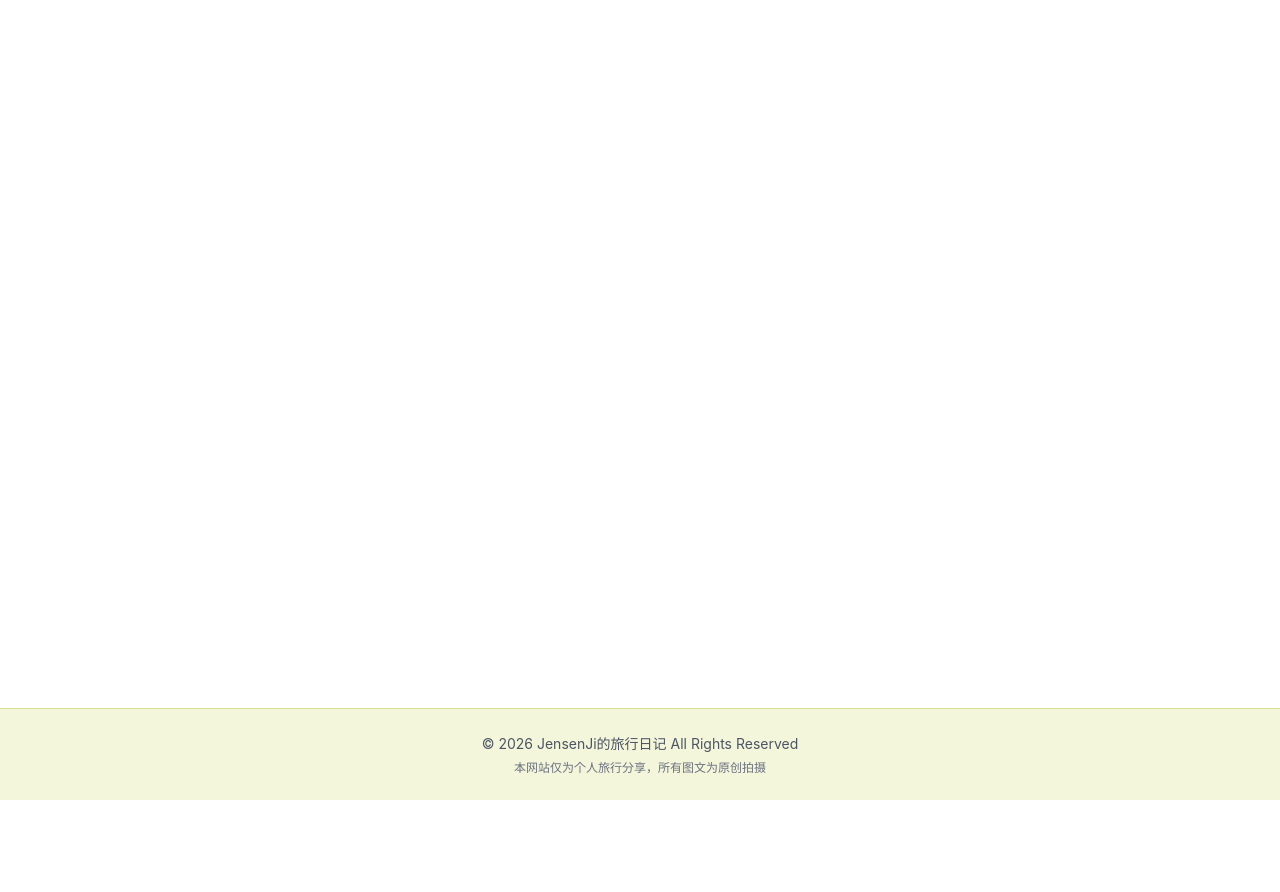
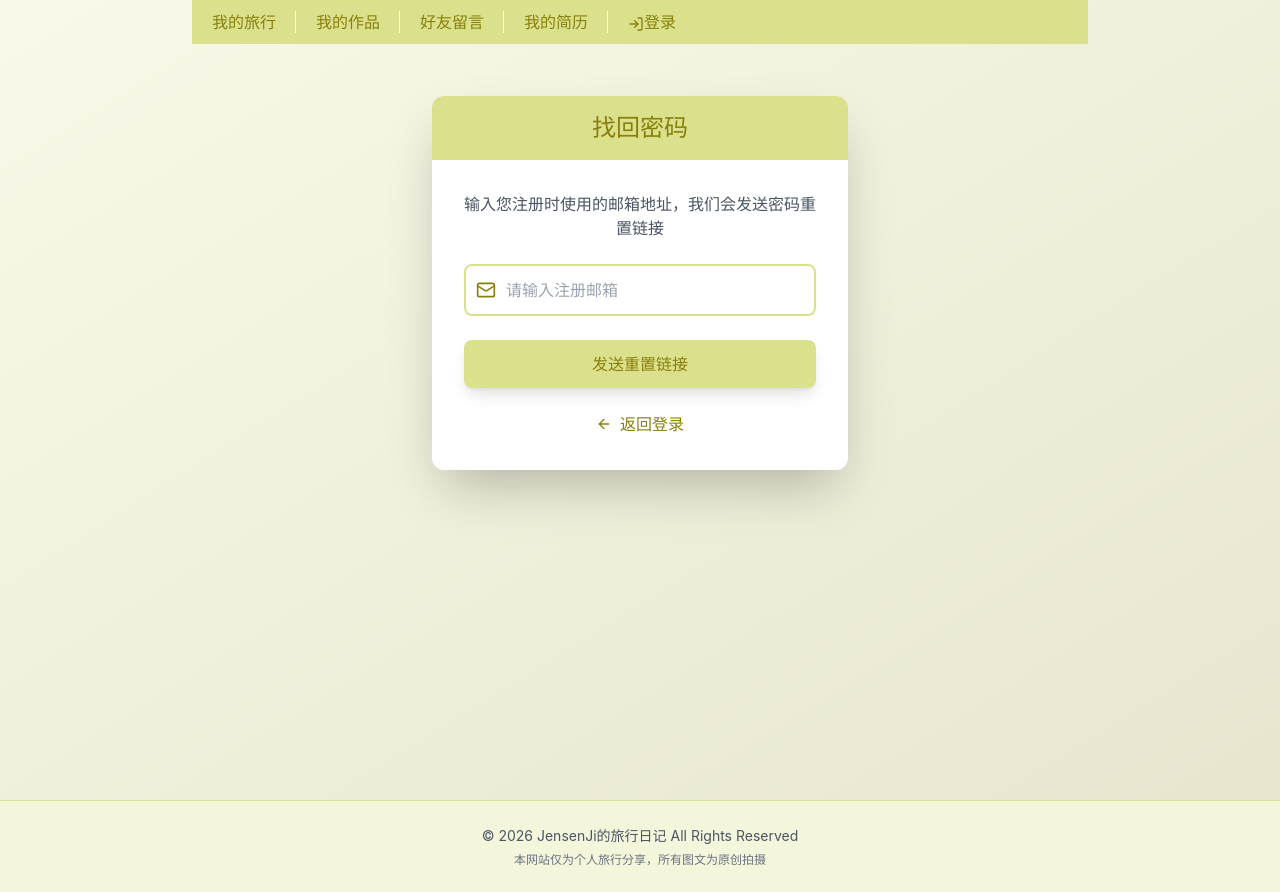
Before and after one commit to JensenJi/travel-diary, a React (Vite) app: page /forgot-password in a window 1280 px wide. Before the commit the page ends 800 px from the top, so only its background shows below. Built offline with nearby package versions, Linux system fonts and the light colour scheme; no server answers.

Commit message:
添加忘记密码功能

```diff
--- a/src/App.tsx
+++ b/src/App.tsx
@@ -5,6 +5,7 @@ import Works from "@/pages/Works";
 import Message from "@/pages/Message";
 import SiteMap from "@/pages/SiteMap";
 import Login from "@/pages/Login";
+import ForgotPassword from "@/pages/ForgotPassword";
 import Admin from "@/pages/Admin";
 import Footer from "@/components/Footer";
 import { AuthProvider } from "@/context/AuthContext";
@@ -23,6 +24,7 @@ export default function App() {
               <Route path="/message" element={<Message />} />
               <Route path="/sitemap" element={<SiteMap />} />
               <Route path="/login" element={<Login />} />
+              <Route path="/forgot-password" element={<ForgotPassword />} />
               <Route path="/admin" element={<Admin />} />
             </Routes>
           </main>
--- /dev/null
+++ b/src/pages/ForgotPassword.tsx
@@ -0,0 +1,132 @@
+import Navbar from "@/components/Navbar";
+import { Mail, AlertCircle, CheckCircle, ArrowLeft } from "lucide-react";
+import { useState } from "react";
+import { Link } from "react-router-dom";
+import { useAuth } from "@/context/AuthContext";
+
+export default function ForgotPassword() {
+  const [email, setEmail] = useState("");
+  const [error, setError] = useState("");
+  const [loading, setLoading] = useState(false);
+  const [success, setSuccess] = useState(false);
+  const { forgotPassword } = useAuth();
+
+  const handleSubmit = async (e: React.FormEvent) => {
+    e.preventDefault();
+    setError("");
+    setLoading(true);
+
+    try {
+      await forgotPassword(email);
+      setSuccess(true);
+    } catch (err: any) {
+      // Firebase错误处理
+      if (err.code === "auth/user-not-found") {
+        setError("该邮箱尚未注册");
+      } else if (err.code === "auth/invalid-email") {
+        setError("邮箱格式不正确");
+      } else {
+        setError(err.message || "发送失败，请重试");
+      }
+    } finally {
+      setLoading(false);
+    }
+  };
+
+  return (
+    <div className="min-h-screen bg-gradient-to-br from-[#dbe08c]/20 to-[#89800c]/20">
+      <Navbar />
+      <div className="pt-16">
+        <div className="max-w-md mx-auto mt-8 mb-8 px-4">
+          <div className="bg-white rounded-xl shadow-2xl overflow-hidden">
+            <div className="bg-[#dbe08c] p-4">
+              <h2 className="text-2xl font-bold text-center text-[#89800c]">
+                找回密码
+              </h2>
+            </div>
+
+            {error && (
+              <div className="bg-red-50 border border-red-200 px-4 py-3 mx-6 mt-4 rounded-lg flex items-center gap-2">
+                <AlertCircle className="w-5 h-5 text-red-500" />
+                <span className="text-red-600">{error}</span>
+              </div>
+            )}
+
+            {success ? (
+              <div className="p-8">
+                <div className="text-center mb-6">
+                  <div className="w-16 h-16 bg-green-100 rounded-full flex items-center justify-center mx-auto mb-4">
+                    <CheckCircle className="w-8 h-8 text-green-500" />
+                  </div>
+                  <h3 className="text-xl font-bold text-gray-800 mb-2">发送成功！</h3>
+                  <p className="text-gray-600">
+                    密码重置链接已发送到您的邮箱
+                  </p>
+                  <p className="text-sm text-gray-500 mt-2">
+                    请登录邮箱 <strong className="text-[#89800c]">{email}</strong> 点击链接重置密码
+                  </p>
+                </div>
+
+                <div className="bg-yellow-50 border border-yellow-200 rounded-lg p-4 mb-6">
+                  <p className="text-sm text-yellow-700">
+                    💡 <strong>提示：</strong>如果没有收到邮件，请检查：
+                  </p>
+                  <ul className="text-sm text-yellow-700 mt-2 list-disc list-inside space-y-1">
+                    <li>邮箱地址是否正确</li>
+                    <li>垃圾邮件文件夹</li>
+                    <li>稍后再试或联系管理员</li>
+                  </ul>
+                </div>
+
+                <Link
+                  to="/login"
+                  className="block w-full py-3 bg-[#dbe08c] text-[#89800c] font-bold rounded-lg hover:bg-[#89800c] hover:text-white transition-all duration-300 text-center"
+                >
+                  返回登录
+                </Link>
+              </div>
+            ) : (
+              <form onSubmit={handleSubmit} className="p-8 space-y-6">
+                <div className="text-center mb-4">
+                  <p className="text-gray-600">
+                    输入您注册时使用的邮箱地址，我们会发送密码重置链接
+                  </p>
+                </div>
+
+                <div className="relative">
+                  <Mail className="absolute left-3 top-1/2 -translate-y-1/2 w-5 h-5 text-[#89800c]" />
+                  <input
+                    type="email"
+                    placeholder="请输入注册邮箱"
+                    value={email}
+                    onChange={(e) => setEmail(e.target.value)}
+                    className="w-full pl-10 pr-4 py-3 border-2 border-[#dbe08c] rounded-lg focus:outline-none focus:border-[#89800c] transition-colors"
+                    required
+                  />
+                </div>
+
+                <button
+                  type="submit"
+                  disabled={loading}
+                  className="w-full py-3 bg-[#dbe08c] text-[#89800c] font-bold rounded-lg hover:bg-[#89800c] hover:text-white transition-all duration-300 shadow-lg disabled:opacity-50 disabled:cursor-not-allowed"
+                >
+                  {loading ? "发送中..." : "发送重置链接"}
+                </button>
+
+                <div className="text-center">
+                  <Link
+                    to="/login"
+                    className="inline-flex items-center gap-2 text-[#89800c] hover:text-[#d1d678] font-medium transition-colors"
+                  >
+                    <ArrowLeft className="w-4 h-4" />
+                    返回登录
+                  </Link>
+                </div>
+              </form>
+            )}
+          </div>
+        </div>
+      </div>
+    </div>
+  );
+}
--- a/src/pages/Login.tsx
+++ b/src/pages/Login.tsx
@@ -144,9 +144,12 @@ export default function Login() {
                 </button>
 
                 {isLogin && (
-                  <div>
+                  <div className="flex justify-between items-center">
                     <Link to="/" className="text-sm text-gray-500 hover:text-[#89800c] transition-colors">
                       返回首页
+                    </Link>
+                    <Link to="/forgot-password" className="text-sm text-[#89800c] hover:text-[#d1d678] transition-colors">
+                      忘记密码？
                     </Link>
                   </div>
                 )}
```
